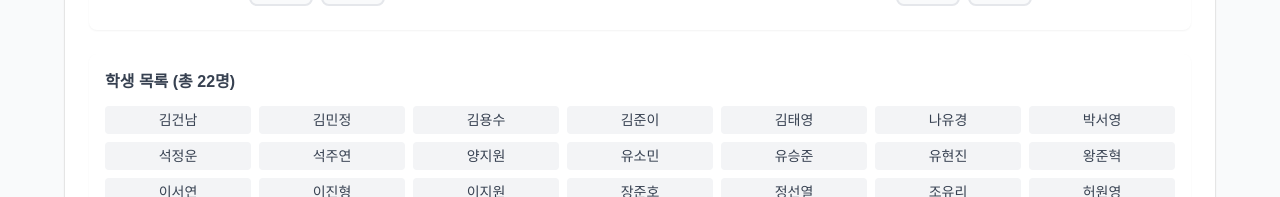
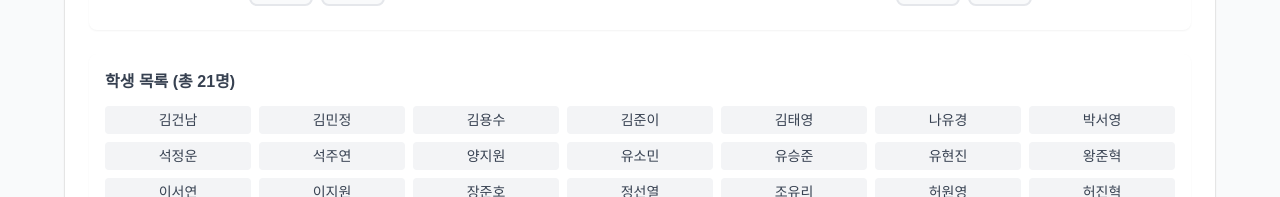
Before and after one commit to utact/ssafy-class3, a Next.js app: page / in a window 1280 px wide. Shown: the part 755-952 px from the top of the page. Built offline with nearby package versions, Linux system fonts and the light colour scheme.

Commit message:
feat: remove member

```diff
--- a/seating-chart.tsx
+++ b/seating-chart.tsx
@@ -24,7 +24,6 @@ const students = [
   "유현진",
   "왕준혁",
   "이서연",
-  "이진형",
   "이지원",
   "장준호",
   "정선열",
```
